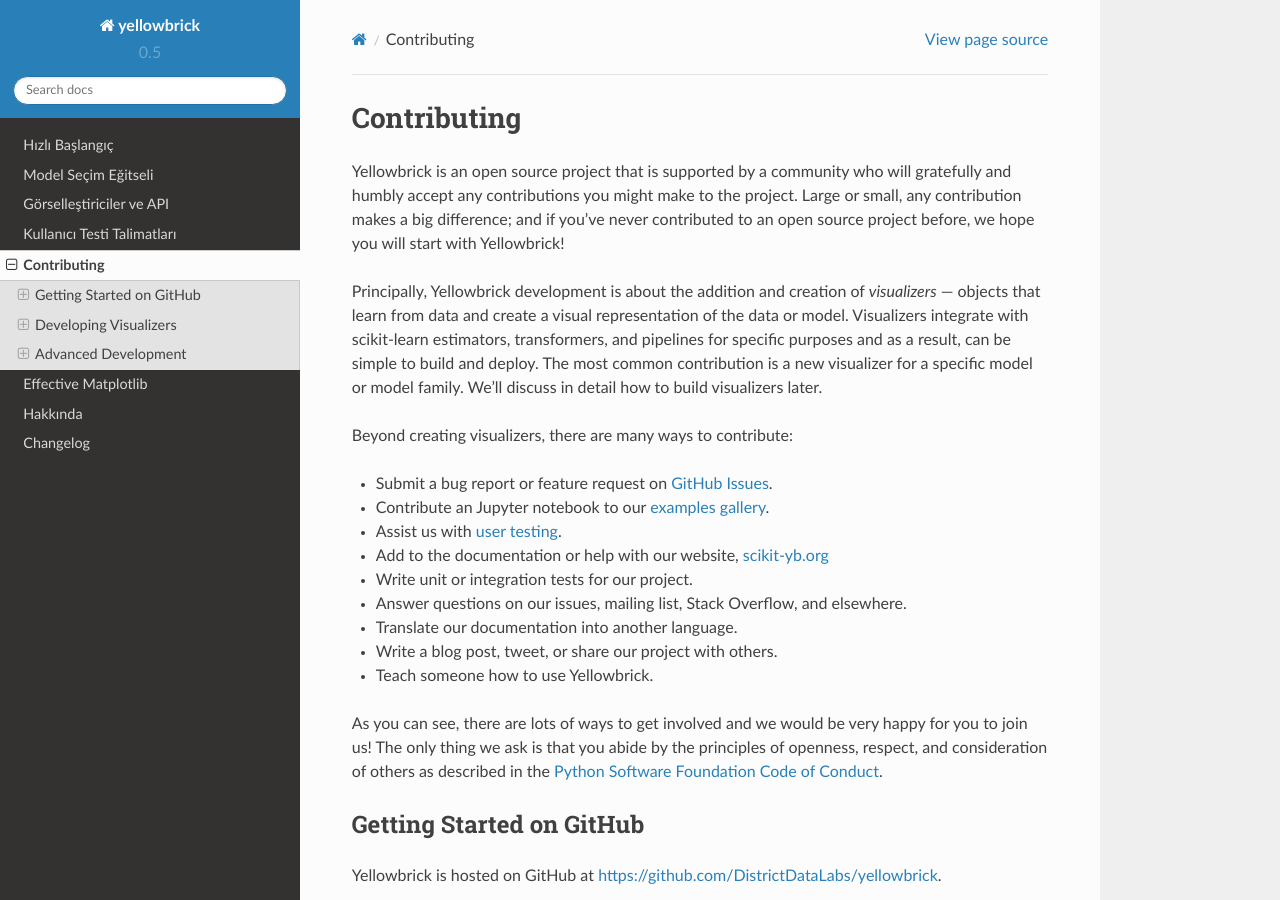
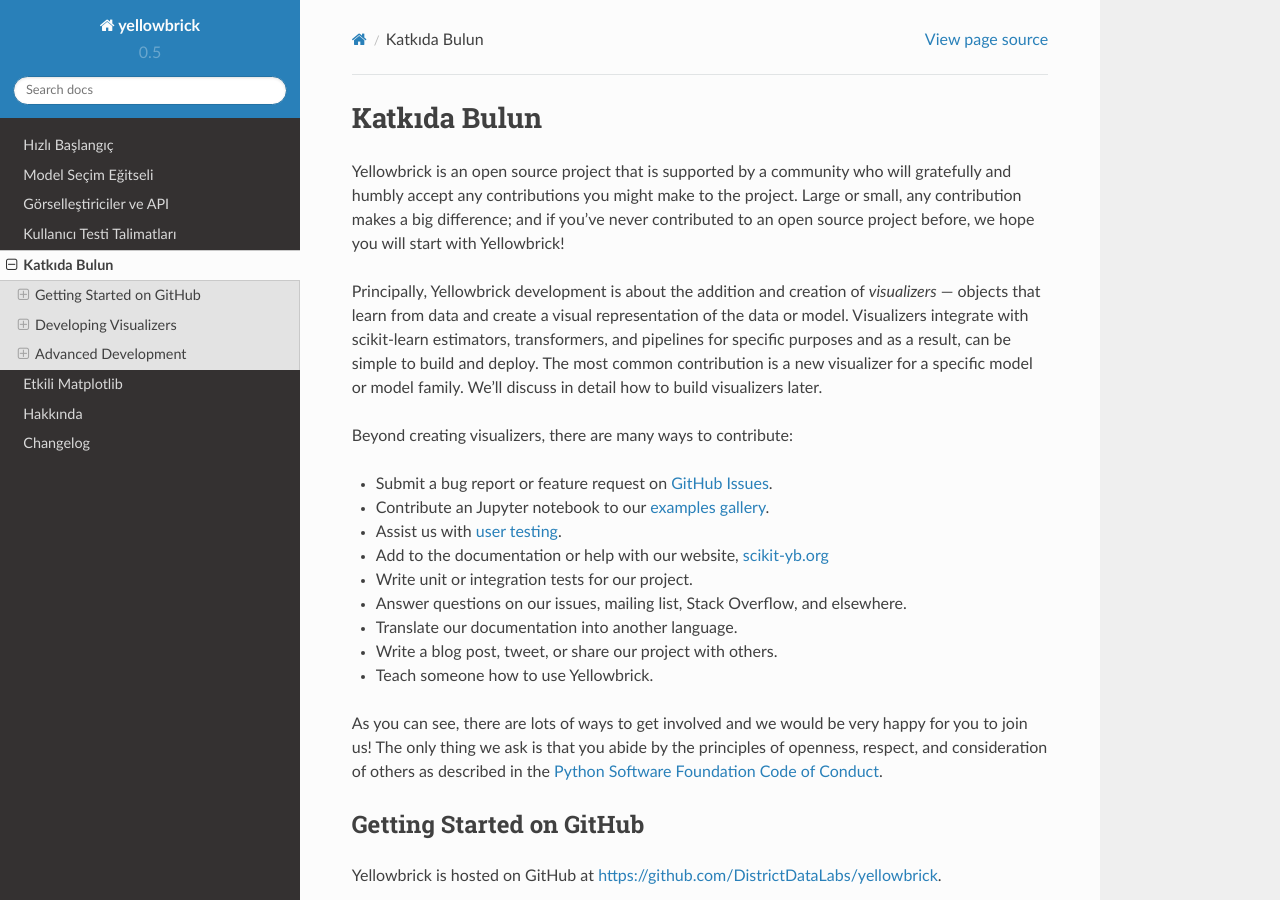
Before and after one commit to DistrictDataLabs/yellowbrick-docs-tr, a Sphinx documentation site: the page built from docs/contributing.rst, in a window 1280 px wide and 900 px high. Built offline with Sphinx 7.4.7 and the Read the Docs theme 2.0.0, drawn with Linux system fonts in a browser that asks for light colours; some of the changed text lies outside the part shown.

Commit message:
Turkish Translation

```diff
--- a/docs/contributing.rst
+++ b/docs/contributing.rst
@@ -1,6 +1,6 @@
 .. -*- mode: rst -*-
 
-Contributing
+Katkıda Bulun
 ============
 
 Yellowbrick is an open source project that is supported by a community who will gratefully and humbly accept any contributions you might make to the project. Large or small, any contribution makes a big difference; and if you've never contributed to an open source project before, we hope you will start with Yellowbrick!
--- a/docs/matplotlib.rst
+++ b/docs/matplotlib.rst
@@ -1,6 +1,6 @@
 .. -*- mode: rst -*-
 
-Effective Matplotlib
+Etkili Matplotlib
 ====================
 
 Yellowbrick generates visualizations by wrapping `matplotlib <http://matplotlib.org/>`_, the most prominent Python scientific visualization library. Because of this, Yellowbrick is able to generate publication-ready images for a variety of GUI backends, image formats, and Jupyter notebooks. Yellowbrick strives to provide well-styled visual diagnostic tools and complete information. However, to customize figures or roll your own visualizers, a strong background in using matplotlib is required.
```
